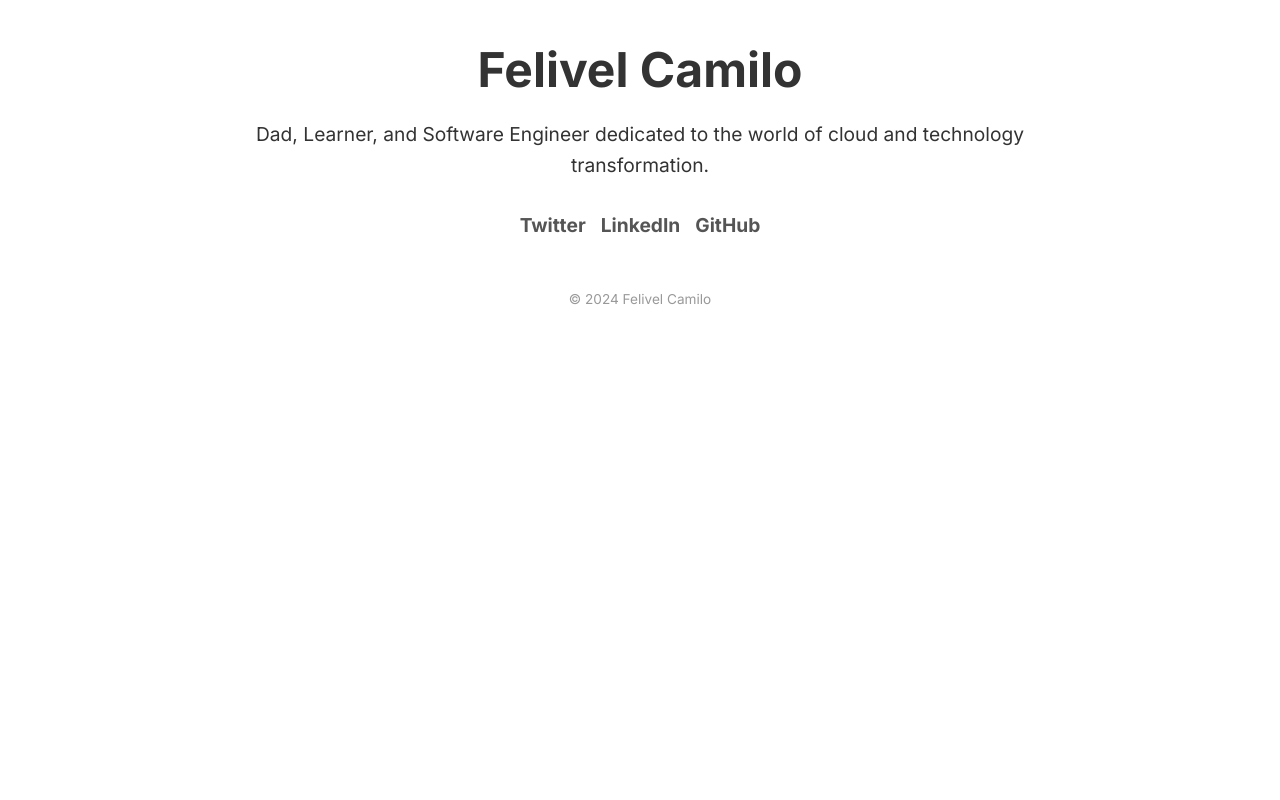
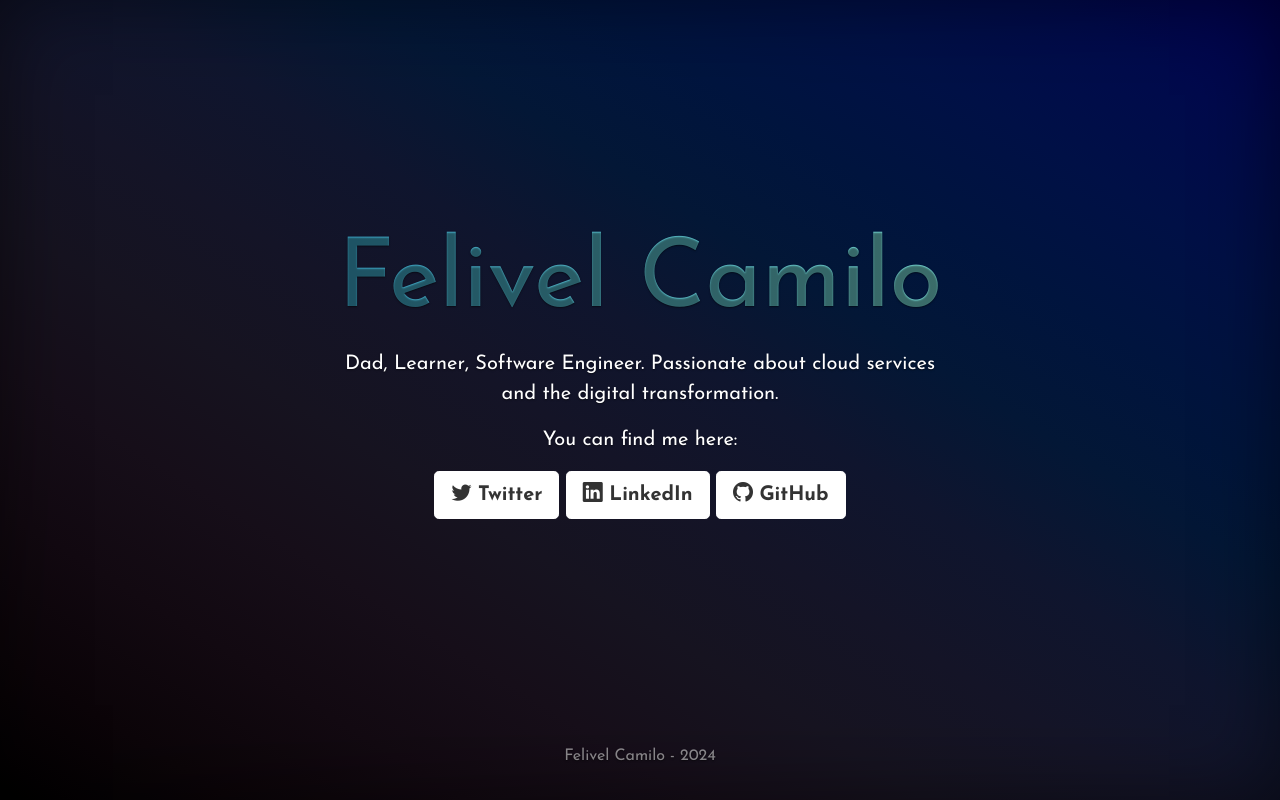
Before and after one commit to Felivel/felivel.github.io, a plain HTML site: page index.html in a window 1280 px wide. Drawn offline with nearby package versions, Linux system fonts and the light colour scheme; no server answers.

Commit message:
adds felivl.com files

```diff
--- /dev/null
+++ b/cover.css
@@ -0,0 +1,90 @@
+/*
+ * Globals
+ */
+
+
+/* Custom default button */
+.btn-secondary,
+.btn-secondary:hover,
+.btn-secondary:focus {
+  color: #333;
+  text-shadow: none; /* Prevent inheritance from `body` */
+}
+
+
+/*
+ * Base structure
+ */
+
+ @import url("https://fonts.googleapis.com/css2?family=Josefin+Sans:wght@400;700&display=swap");
+ body {
+  font-family: "Josefin Sans";
+  font-weight: 400;
+  text-shadow: 0 .05rem .1rem rgba(0, 0, 0, .5);
+  box-shadow: inset 0 0 5rem rgba(0, 0, 0, .5);
+  background-image: linear-gradient(to right top, #000000, #0b0408, #120911, #160e19, #161320, #141427, #0f152e, #031736, #00143e, #001046, #000a4c, #010151);
+}
+
+.cover-container {
+  max-width: 42em;
+}
+
+h1 {
+  font-size: clamp(1.75rem, 10vw, 6rem);
+  will-change: auto;
+  display: block;
+  text-align: center;
+  background-repeat: no-repeat;
+  background-size: 200%;
+  background-image: linear-gradient( 89.2deg,  rgba(5,120,190,1) 3.3%, rgba(119,217,211,1) 97.8% );
+  background-clip: text;
+  -webkit-background-clip: text;
+  color: transparent;
+  animation: bg 8s cubic-bezier(0.77, 0, 0.175, 1) 1s infinite;
+}
+
+
+
+@keyframes bg {
+  0% {
+    background-position: 5% 5%;
+  }
+  25% {
+    background-position: 5% 95%;
+  }
+  50% {
+    background-position: 95% 95%;
+  }
+  75% {
+    background-position: 5% 95%;
+  }
+  100% {
+    background-position: 5% 5%;
+  }
+}
+
+/*
+ * Header
+ */
+
+.nav-masthead .nav-link {
+  padding: .25rem 0;
+  font-weight: 700;
+  color: rgba(255, 255, 255, .5);
+  background-color: transparent;
+  border-bottom: .25rem solid transparent;
+}
+
+.nav-masthead .nav-link:hover,
+.nav-masthead .nav-link:focus {
+  border-bottom-color: rgba(255, 255, 255, .25);
+}
+
+.nav-masthead .nav-link + .nav-link {
+  margin-left: 1rem;
+}
+
+.nav-masthead .active {
+  color: #fff;
+  border-bottom-color: #fff;
+}
--- a/index.html
+++ b/index.html
@@ -1,62 +1,71 @@
-<!DOCTYPE html>
-<html lang="en">
+<!doctype html>
+<html lang="en" class="h-100">
   <head>
-    <meta charset="UTF-8">
-    <meta http-equiv="X-UA-Compatible" content="IE=edge">
-    <meta name="viewport" content="width=device-width, initial-scale=1.0">
+    <meta charset="utf-8">
+    <meta name="viewport" content="width=device-width, initial-scale=1">
+    <meta name="description" content="">
+    <meta name="generator" content="Hugo 0.80.0">
     <title>Felivel Camilo</title>
-    <link href="https://fonts.googleapis.com/css2?family=Inter:wght@400;700&display=swap" rel="stylesheet">
+
+
+
+    <!-- Bootstrap CSS -->
+    <link href="https://cdn.jsdelivr.net/npm/bootstrap@5.0.0-beta2/dist/css/bootstrap.min.css" rel="stylesheet" integrity="sha384-BmbxuPwQa2lc/FVzBcNJ7UAyJxM6wuqIj61tLrc4wSX0szH/Ev+nYRRuWlolflfl" crossorigin="anonymous">
+    <link rel="stylesheet" href="https://cdn.jsdelivr.net/npm/bootstrap-icons@1.4.0/font/bootstrap-icons.css">
     <style>
-        body {
-            font-family: 'Inter', sans-serif;
-            background-color: #fff;
-            color: #333;
-            margin: 0;
-            padding: 40px;
-            text-align: center;
+      .bd-placeholder-img {
+        font-size: 1.125rem;
+        text-anchor: middle;
+        -webkit-user-select: none;
+        -moz-user-select: none;
+        user-select: none;
       }
-        header {
-            font-size: 3em;
-            font-weight: bold;
-            margin-bottom: 20px;
+
+      @media (min-width: 768px) {
+        .bd-placeholder-img-lg {
+          font-size: 3.5rem;
         }
-        main {
-            font-size: 1.2em;
-            line-height: 1.6;
-            max-width: 800px;
-            margin: auto;
-        }
-        .links {
-            margin-top: 30px;
-            display: flex;
-            justify-content: center;
-            gap: 15px;
-        }
-        .links a {
-            color: #555;
-            text-decoration: none;
-            font-weight: 700;
-        }
-        .links a:hover {
-            color: #000;
-        }
-        footer {
-            margin-top: 50px;
-            font-size: 0.85em;
-            color: #999;
       }
     </style>
+
+    <link href='https://fonts.googleapis.com/css2?family=Josefin+Sans:wght@400;700&display=swap' rel='stylesheet' type='text/css'>
+    <!-- Custom styles for this template -->
+    <link href="cover.css" rel="stylesheet">
   </head>
-<body>
-    <header>Felivel Camilo</header>
-    <main>
-        <p>Dad, Learner, and Software Engineer dedicated to the world of cloud and technology transformation.</p>
-        <div class="links">
-            <a href="https://twitter.com/felivel" target="_blank">Twitter</a>
-            <a href="https://www.linkedin.com/felivel" target="_blank">LinkedIn</a>
-            <a href="https://github.com/felivel" target="_blank">GitHub</a>
+  <body class="d-flex h-100 text-center text-white bg-dark">
+
+<div class="cover-container d-flex w-100 h-100 p-3 mx-auto flex-column">
+  <header class="mb-auto">
+    <div>
+      <h3 class="float-md-start mb-0"></h3>
     </div>
+  </header>
+
+  <main class="px-3">
+    <h1>Felivel Camilo</h1>
+    <p class="lead">Dad, Learner, Software Engineer. Passionate about cloud services and the digital transformation.</p>
+    <p class="lead">You can find me here:</p>
+    <p class="lead">
+      <a href="https://twitter.com/felivel" class="btn btn-lg btn-secondary fw-bold border-white bg-white"><i class="bi bi-twitter"></i> Twitter</a>
+      <a href="https://www.linkedin.com/in/felivel/" class="btn btn-lg btn-secondary fw-bold border-white bg-white"><i class="bi bi-linkedin"></i> LinkedIn</a>
+      <a href="https://github.com/Felivel" class="btn btn-lg btn-secondary fw-bold border-white bg-white"><i class="bi bi-github"></i> GitHub</a>
+    </p>
   </main>
-    <footer>&copy; 2024 Felivel Camilo</footer>
+
+  <div id="timeline"></div>
+
+  <footer class="mt-auto text-white-50">
+    <p>Felivel Camilo - 2024</p>
+  </footer>
+</div>
+
+
+    <script src="https://unpkg.com/babel-standalone@6/babel.min.js"></script>
+    <script src="https://cdn.jsdelivr.net/npm/bootstrap@5.0.0-beta2/dist/js/bootstrap.bundle.min.js" integrity="sha384-b5kHyXgcpbZJO/tY9Ul7kGkf1S0CWuKcCD38l8YkeH8z8QjE0GmW1gYU5S9FOnJ0" crossorigin="anonymous"></script>
+    <script src="https://unpkg.com/react@17/umd/react.development.js" crossorigin></script>
+    <script src="https://unpkg.com/react-dom@17/umd/react-dom.development.js" crossorigin></script>
+    <script src="https://unpkg.com/babel-standalone@6/babel.min.js"></script>
+
+    <script type="text/babel" src="scripts/timeline.js"></script>
   </body>
 </html>
```
Also changed, not shown: images/29.-Pale-Cornflower-Blue_1.jpg (added), 1 other file. Lines whose indentation alone changed are shown as unchanged.
